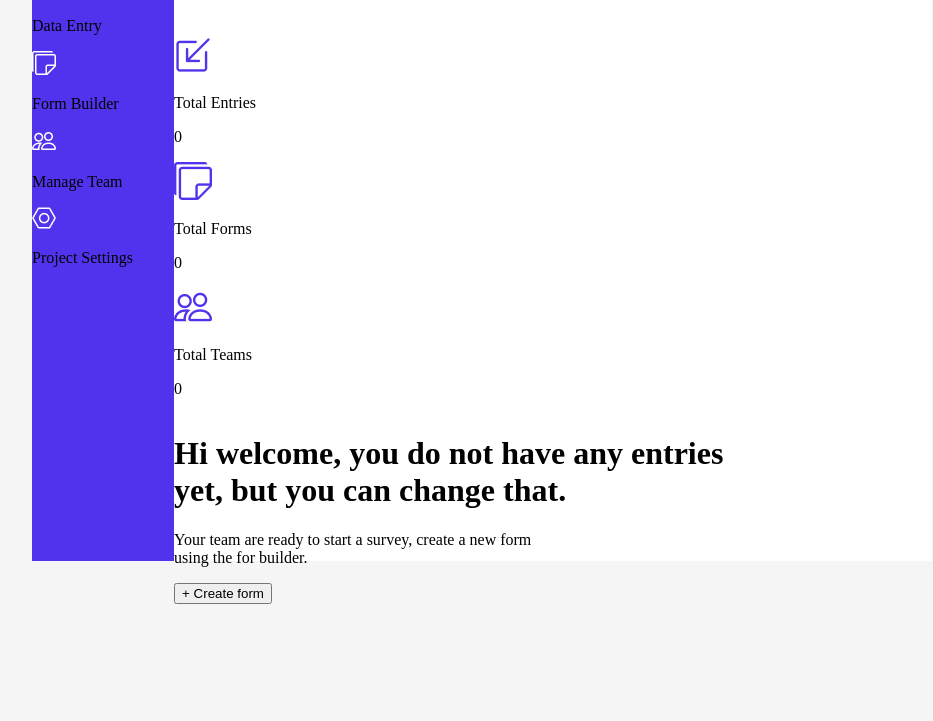
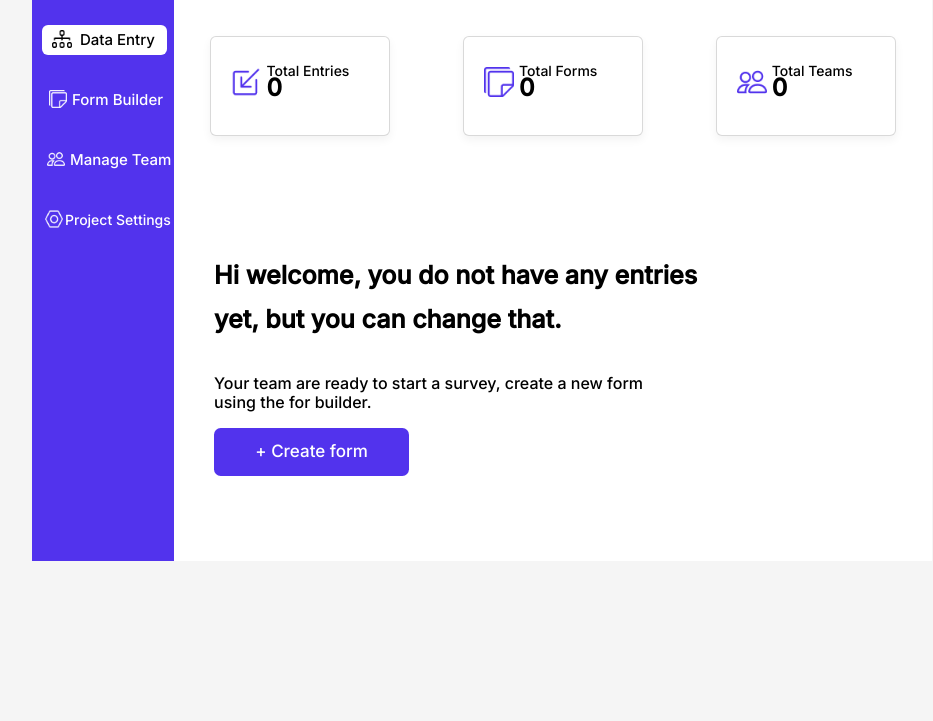
Before and after one commit to Ade-tola20/DataNexi, a plain HTML site: page DataNexi/Dashboard/main-dashboard.html in a window 1280 px wide. Shown: the part 79-800 px from the top of the page, without its empty margins (241-1174 px from the left). Drawn offline with Linux system fonts and the light colour scheme; files that its build step writes are made by us from their sources.

Commit message:
Update style.css

```diff
--- a/DataNexi/Dashboard/style.css
+++ b/DataNexi/Dashboard/style.css
@@ -14,6 +14,8 @@ body {
 
 /* LOGO SECTION */
 .logo-section {
+  display: flex;
+  flex-direction: column;
   background-color: #5233ed;
   width: 150px;
   height: 630px;
@@ -24,6 +26,7 @@ body {
   width: 100px;
   margin-top: 30px;
   margin-left: 17px;
+  margin-bottom: 50px;
 }
 
 /* CREATE PROJECT SECTION */
@@ -402,3 +405,235 @@ textarea[name="text"]::placeholder {
   border-radius: 2.20952px;
   margin-right: 8px;
 }
+
+/* ***************** */
+
+/* MAIN DASHBOARD HTML'S STYLE */
+
+/* SIDE BAR DIV */
+.side-bar {
+  display: flex;
+  flex-direction: column;
+  margin-left: 10px;
+}
+
+/* DATA ENTRY DIV */
+.data-entry-div {
+  display: flex;
+  flex-direction: row;
+  width: 125px;
+  height: 30px;
+  background: #ffffff;
+  border-radius: 6px;
+  margin-bottom: 30px;
+}
+.stroke-img {
+  margin-top: 5px;
+  margin-left: 10px;
+  width: 20px;
+  height: 18px;
+}
+.data-entry-text {
+  margin-top: 5px;
+  margin-left: 8px;
+  font-family: "Inter";
+  font-style: normal;
+  font-weight: 500;
+  font-size: 15px;
+  line-height: 20px;
+  color: #000000;
+}
+
+/* FORM BUILDER DIV */
+.form-builder-div {
+  display: flex;
+  flex-direction: row;
+  width: 125px;
+  height: 30px;
+  border-radius: 6px;
+  margin-bottom: 30px;
+}
+.union-join-img {
+  margin-top: 5px;
+  margin-left: 7px;
+  width: 18px;
+  height: 18px;
+}
+.form-builder-text {
+  margin-top: 5px;
+  margin-left: 5px;
+  font-family: "Inter";
+  font-style: normal;
+  font-weight: 500;
+  font-size: 15px;
+  line-height: 20px;
+  color: #ffffff;
+}
+
+/* MANAGE TEAM DIV */
+.manage-team-div {
+  display: flex;
+  flex-direction: row;
+  width: 125px;
+  height: 30px;
+  border-radius: 6px;
+  margin-bottom: 30px;
+}
+.people-img {
+  margin-top: 5px;
+  margin-left: 5px;
+  width: 18px;
+  height: 18px;
+}
+.manage-team-text {
+  margin-top: 5px;
+  margin-left: 5px;
+  white-space: nowrap;
+  font-family: "Inter";
+  font-style: normal;
+  font-weight: 500;
+  font-size: 15px;
+  line-height: 20px;
+  color: #ffffff;
+}
+
+/* PROJECT SETTINGS DIV */
+.project-settings-div {
+  display: flex;
+  flex-direction: row;
+  width: 125px;
+  height: 30px;
+  border-radius: 6px;
+  margin-bottom: 30px;
+}
+.bolt-img {
+  margin-top: 5px;
+  margin-left: 3px;
+  width: 18px;
+  height: 18px;
+}
+.project-settings-text {
+  margin-top: 5px;
+  margin-left: 2px;
+  white-space: nowrap;
+  font-family: "Inter";
+  font-style: normal;
+  font-weight: 500;
+  font-size: 14px;
+  line-height: 20px;
+  color: #ffffff;
+}
+
+/* TOTAL DIV */
+.total-div {
+  display: flex;
+  flex-direction: row;
+  justify-content: space-around;
+  align-content: center;
+  margin-bottom: 100px;
+}
+
+/* TOTAL ENTRIES, FORMS & TEAMS DIV */
+.total-entries-div,
+.total-forms-div,
+.total-teams-div {
+  width: 180px;
+  height: 100px;
+  display: flex;
+  flex-direction: row;
+  box-sizing: border-box;
+  background: #ffffff;
+  border: 1px solid rgba(0, 0, 0, 0.15);
+  box-shadow: 0px 4px 10px rgba(0, 0, 0, 0.05);
+  border-radius: 6px;
+}
+
+/* BOX ARROW, PURPLE UNION & PURPLE PEOPLE IMAGE */
+.box-arrow-img,
+.purple-union-img,
+.purple-people-img {
+  margin-top: 30px;
+  margin-left: 20px;
+  width: 30px;
+  height: 30px;
+}
+
+/* TOTAL ENTRIES, FORMS AND TEAMS TEXT NUMBER DIV */
+.total-entries-text-number-div,
+.total-forms-text-number-div,
+.total-teams-text-number-div {
+  display: flex;
+  flex-direction: column;
+  margin-left: 5px;
+}
+
+/* TOAL ENTRIES, FORMS AND TEAMS TEXT */
+.total-entries-text,
+.total-forms-text,
+.total-teams-text {
+  margin-top: 25px;
+  font-family: "Inter";
+  font-style: normal;
+  font-weight: 500;
+  font-size: 14px;
+  line-height: 17px;
+  color: #000000;
+}
+
+/* TOTAL ENTRIES, FORMS AND TEAMS NUMBER */
+.total-entries-number,
+.total-forms-number,
+.total-teams-number {
+  margin-top: -20px;
+  font-family: "Inter";
+  font-style: normal;
+  font-weight: 700;
+  font-size: 24px;
+  line-height: 29px;
+  color: #000000;
+}
+
+/* WELCOME DIV */
+.welcome-div {
+  display: flex;
+  flex-direction: column;
+  margin-left: 40px;
+}
+
+/* WELCOME TEXT */
+.welcome-text {
+  font-family: "Inter";
+  font-style: normal;
+  font-weight: 600;
+  font-size: 25px;
+  line-height: 44px;
+  color: #000000;
+}
+
+/* START SURVEY TEXT */
+.start-survey-text {
+  font-family: "Inter";
+  font-style: normal;
+  font-weight: 400;
+  font-size: 16px;
+  line-height: 19px;
+  color: #000000;
+}
+
+/* CREATE FORM BUTTON */
+.create-form-btn {
+  width: 195px;
+  height: 48.62px;
+  background: #5233ed;
+  border-radius: 6.62857px;
+  border: none;
+  font-family: "Inter";
+  font-style: normal;
+  font-weight: 500;
+  font-size: 17px;
+  line-height: 21px;
+  color: #ffffff;
+  flex: none;
+  order: 0;
+  flex-grow: 0;
+}
```
